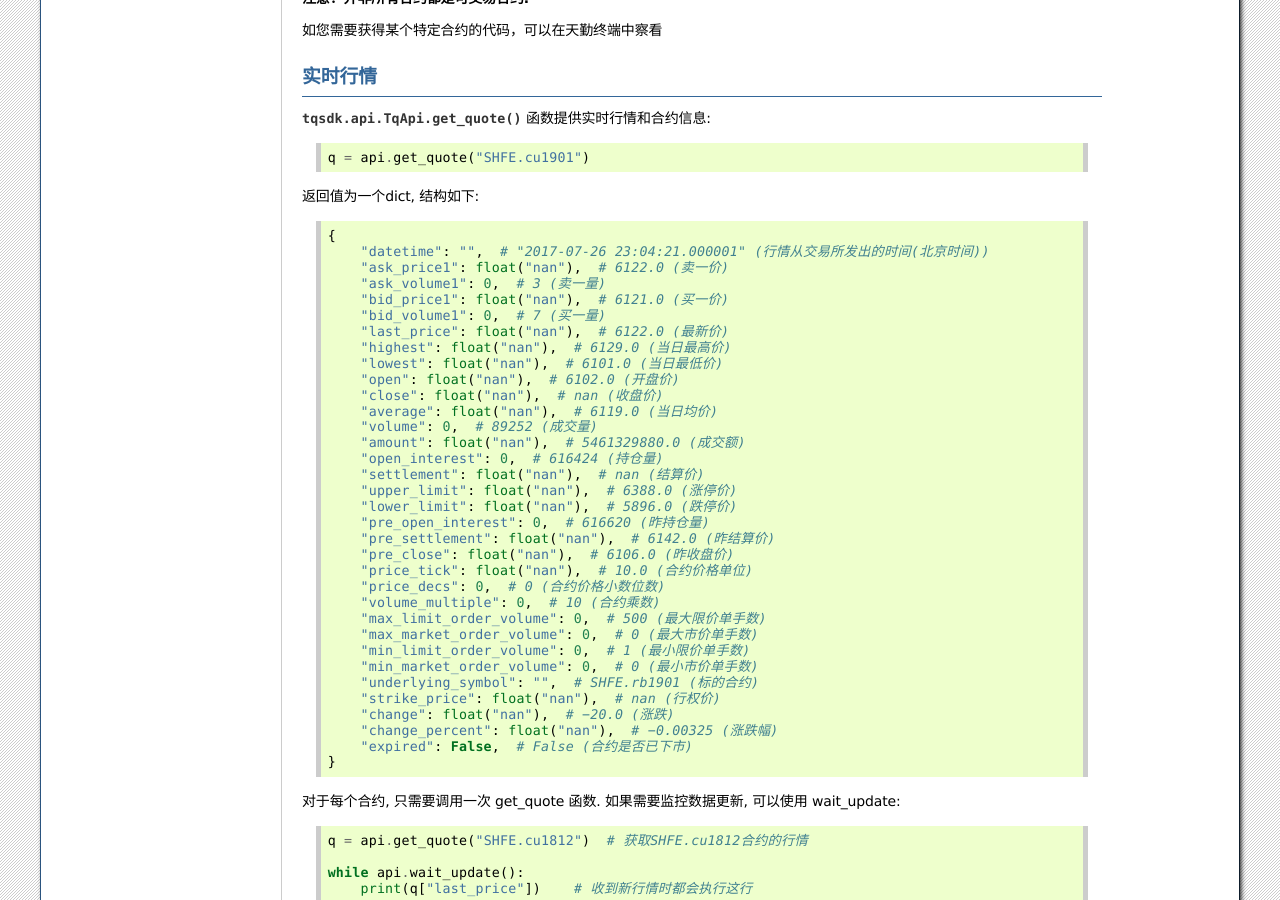
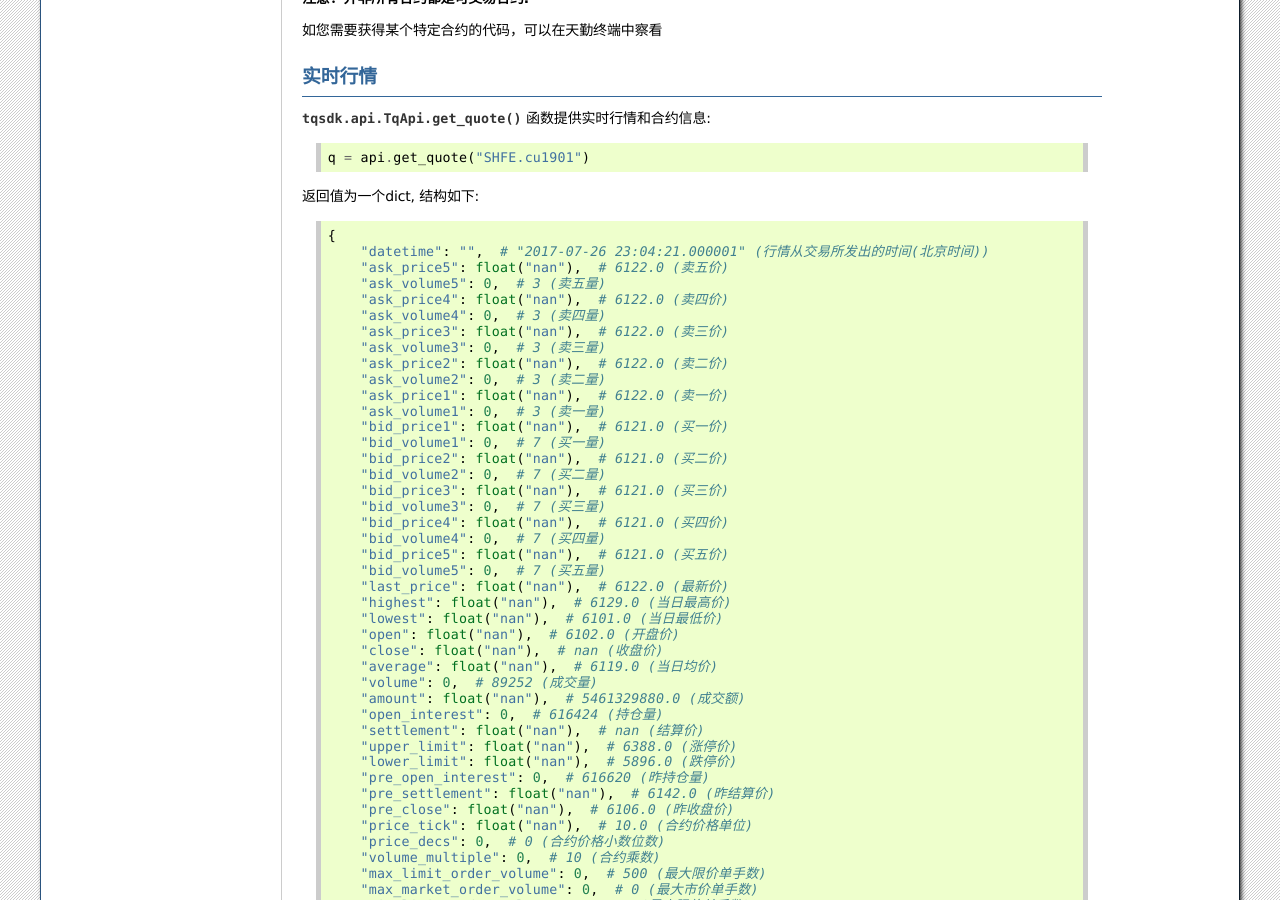
Before and after one commit to shinnytech/tqsdk-python, a Sphinx documentation site: the page built from doc/usage/mddatas.rst, in a window 1280 px wide and 900 px high, scrolled down 793 px. Built offline with Sphinx 7.4.7, drawn with Linux system fonts in a browser that asks for light colours; pages that are not in the unit, such as notebooks, are missing from menus; comment, search, counter and statistics services are not loaded.

Commit message:
update doc

```diff
--- a/doc/usage/mddatas.rst
+++ b/doc/usage/mddatas.rst
@@ -56,10 +56,26 @@ SZSE               深圳证券交易所(尚未上线)
 
     {
         "datetime": "",  # "2017-07-26 23:04:21.000001" (行情从交易所发出的时间(北京时间))
+        "ask_price5": float("nan"),  # 6122.0 (卖五价)
+        "ask_volume5": 0,  # 3 (卖五量)
+        "ask_price4": float("nan"),  # 6122.0 (卖四价)
+        "ask_volume4": 0,  # 3 (卖四量)
+        "ask_price3": float("nan"),  # 6122.0 (卖三价)
+        "ask_volume3": 0,  # 3 (卖三量)
+        "ask_price2": float("nan"),  # 6122.0 (卖二价)
+        "ask_volume2": 0,  # 3 (卖二量)
         "ask_price1": float("nan"),  # 6122.0 (卖一价)
         "ask_volume1": 0,  # 3 (卖一量)
         "bid_price1": float("nan"),  # 6121.0 (买一价)
         "bid_volume1": 0,  # 7 (买一量)
+        "bid_price2": float("nan"),  # 6121.0 (买二价)
+        "bid_volume2": 0,  # 7 (买二量)
+        "bid_price3": float("nan"),  # 6121.0 (买三价)
+        "bid_volume3": 0,  # 7 (买三量)
+        "bid_price4": float("nan"),  # 6121.0 (买四价)
+        "bid_volume4": 0,  # 7 (买四量)
+        "bid_price5": float("nan"),  # 6121.0 (买五价)
+        "bid_volume5": 0,  # 7 (买五量)
         "last_price": float("nan"),  # 6122.0 (最新价)
         "highest": float("nan"),  # 6129.0 (当日最高价)
         "lowest": float("nan"),  # 6101.0 (当日最低价)
--- a/tqsdk/__version__.py
+++ b/tqsdk/__version__.py
@@ -1 +1 @@
-__version__ = '0.8.9'
+__version__ = '0.9.1'
```
Also changed, not shown: doc/version.rst (+2 -5 lines).
